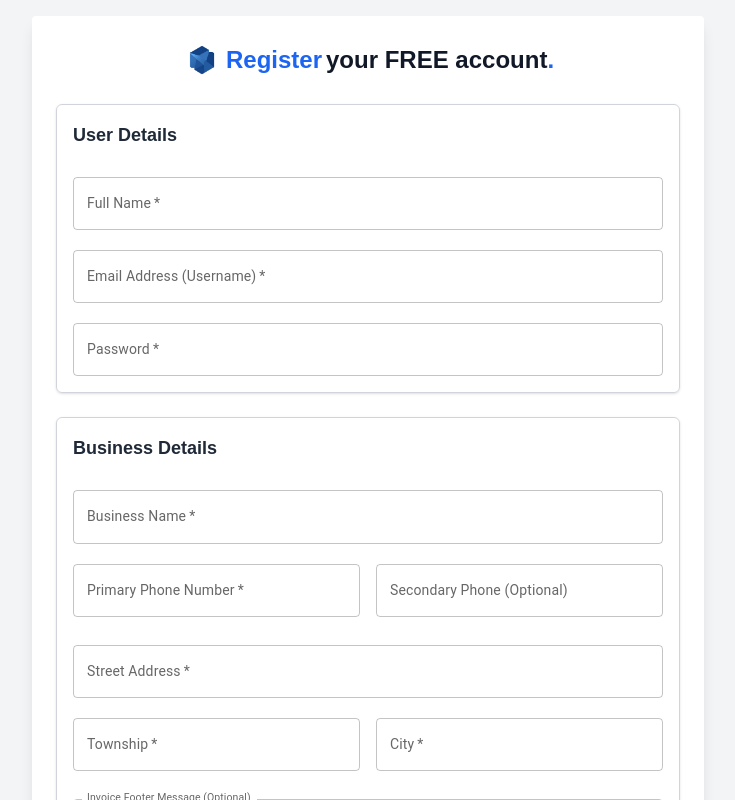
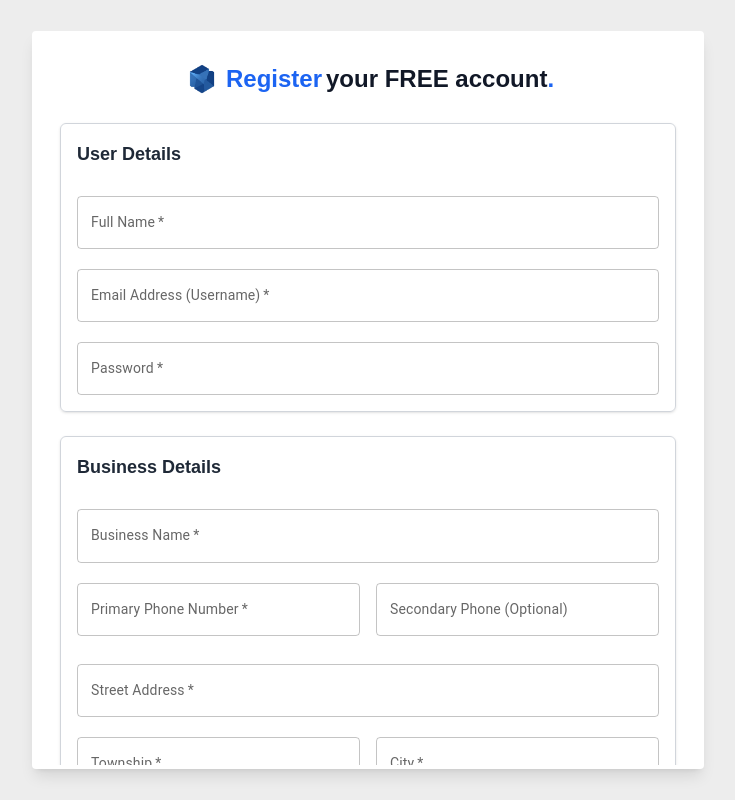
Before and after one commit to aunghein-dev/frontend_stocksManagement, a Next.js app: page /signup in a window 1280 px wide. Shown: the whole page, without its empty margins (272-1007 px from the left). Built offline with nearby package versions, Linux system fonts and the light colour scheme; no server answers.

Commit message:
Initial commit of Next.js stocks-management frontend project

```diff
--- a/src/app/globals.css
+++ b/src/app/globals.css
@@ -25,6 +25,8 @@ body {
   margin: 0;
   overflow: hidden;
 }
+
+
 
 /* styles/globals.css or tailwind.config.css */
 
--- a/src/app/login/page.tsx
+++ b/src/app/login/page.tsx
@@ -98,7 +98,7 @@ export default function LoginPage() {
   };
 
   return (
-    <div className='absolute top-0 left-0 w-screen h-screen flex items-center justify-center flex-col'>
+    <div className='absolute top-0 left-0 w-full h-full flex items-center justify-center flex-col'>
 
 
     <div className="flex items-center justify-center p-4 w-full">
--- a/src/app/signup/page.tsx
+++ b/src/app/signup/page.tsx
@@ -1,27 +1,32 @@
 import { Toaster } from 'react-hot-toast';
-import { SignupForm } from '@/app/signup/_components/SignupForm'; // We'll create this next
+import { SignupForm } from '@/app/signup/_components/SignupForm';
 import Image from 'next/image';
+
 export default function SignupPage() {
   return (
-    <>
-      {/* Toaster is for showing success/error pop-up notifications */}
+     <div className='absolute top-0 left-0 w-full h-full flex items-center justify-center flex-col'>
+
+       <div className="flex items-center justify-center p-1 shadow-lg rounded-sm max-w-2xl w-full bg-white
+                      ">
         <Toaster position="top-center" reverseOrder={false} />
-      <div className="flex items-center justify-center min-h-screen bg-gray-100 p-4 text-sm sm:text-base">
-        <div className="shadow-lg rounded-sm max-w-2xl w-full px-2 sm:px-6 py-6 bg-white h-full">
-          <h1 className="text-xl font-extrabold text-gray-900 mb-6 text-center flex flex-row
-                      items-center justify-center sm:text-2xl"> {/* Changed justify-self-center to justify-center */}
-            <div className='w-10 h-10 mr-1'> {/* Removed mx-auto */}
+        <div className="w-full px-2 sm:px-6 py-6
+                         overflow-auto custom-scrollbar h-[calc(100vh-70px)]">
+            <h1 className="text-xl font-extrabold text-gray-900 mb-6 text-center flex items-center justify-center sm:text-2xl">
+              <div className="w-10 h-10 mr-1">
                 <Image
-                src="/onlylogo.png" alt="Openware Logo"
-                width={40} height={40} />
+                  src="/onlylogo.png"
+                  alt="Openware"
+                  width={40}
+                  height={40}
+                />
               </div>
-            <span className='text-blue-600 mr-1'>Register</span>
+              <span className="text-blue-600 mr-1">Register</span>
               <span>your FREE account</span>
-            <span className='text-blue-600 text-2xl'>&#46;</span>
+              <span className="text-blue-600 text-2xl">&#46;</span>
             </h1>
             <SignupForm />
           </div>
           </div>
-    </>
+     </div>
   );
 }
```
Lines whose indentation alone changed are shown as unchanged.
